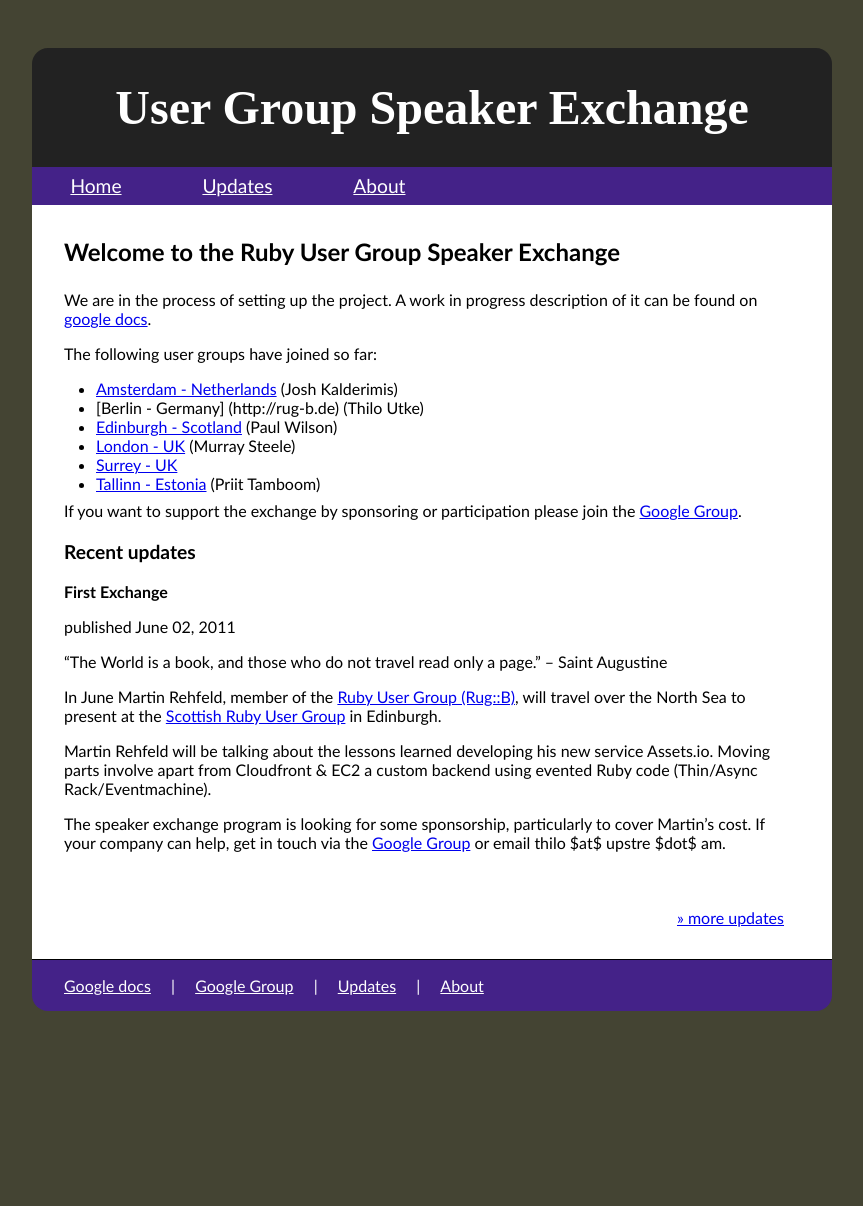
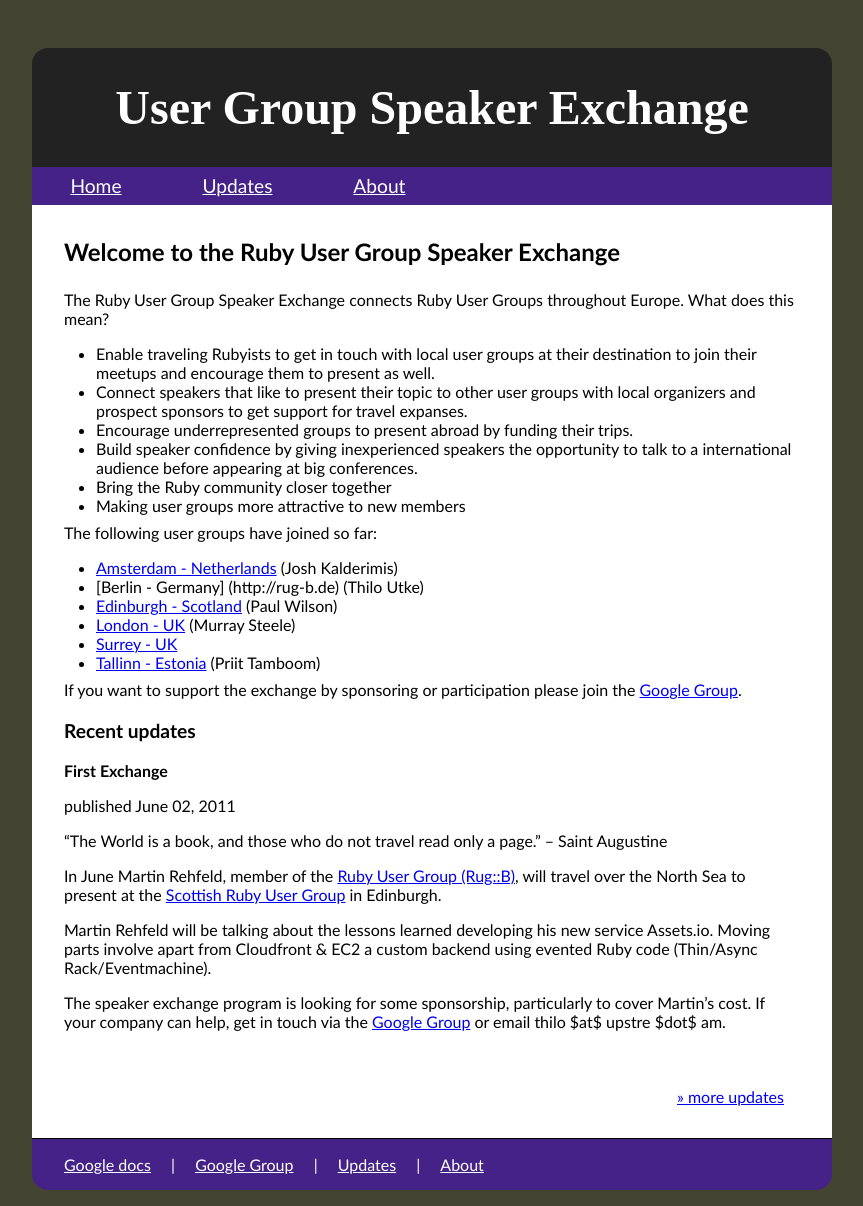
Before and after one commit to thilo/speakerexchange, a Jekyll site: the page built from index.md, in a window 1280 px wide. Shown: the whole page, without its empty margins (208-1071 px from the left). Built offline with Jekyll 4.4.1, drawn with Linux system fonts in a browser that asks for light colours; before the commit the page ends 1027 px from its top, so only the background shows below that.

Commit message:
added aims to start page

```diff
--- a/index.md
+++ b/index.md
@@ -5,7 +5,14 @@
 
 # Welcome to the Ruby User Group Speaker Exchange
 
-We are in the process of setting up the project. A work in progress description of it can be found on [google docs](https://docs.google.com/document/d/1svmhGQkjFJxahxnXm1eKarfB0gX_xekjYvum4jOJWAE/edit?hl=en_US).
+The Ruby User Group Speaker Exchange connects Ruby User Groups throughout Europe. What does this mean?
+
+* Enable traveling Rubyists to get in touch with local user groups at their destination to join their meetups and encourage them to present as well.
+* Connect speakers that like to present their topic to other user groups with local organizers and prospect sponsors to get support for travel expanses.
+* Encourage underrepresented groups to present abroad by funding their trips.
+* Build speaker confidence by giving inexperienced speakers the opportunity to talk to a international audience before appearing at big conferences.
+* Bring the Ruby community closer together
+* Making user groups more attractive to new members
 
 The following user groups have joined so far:
 
```
